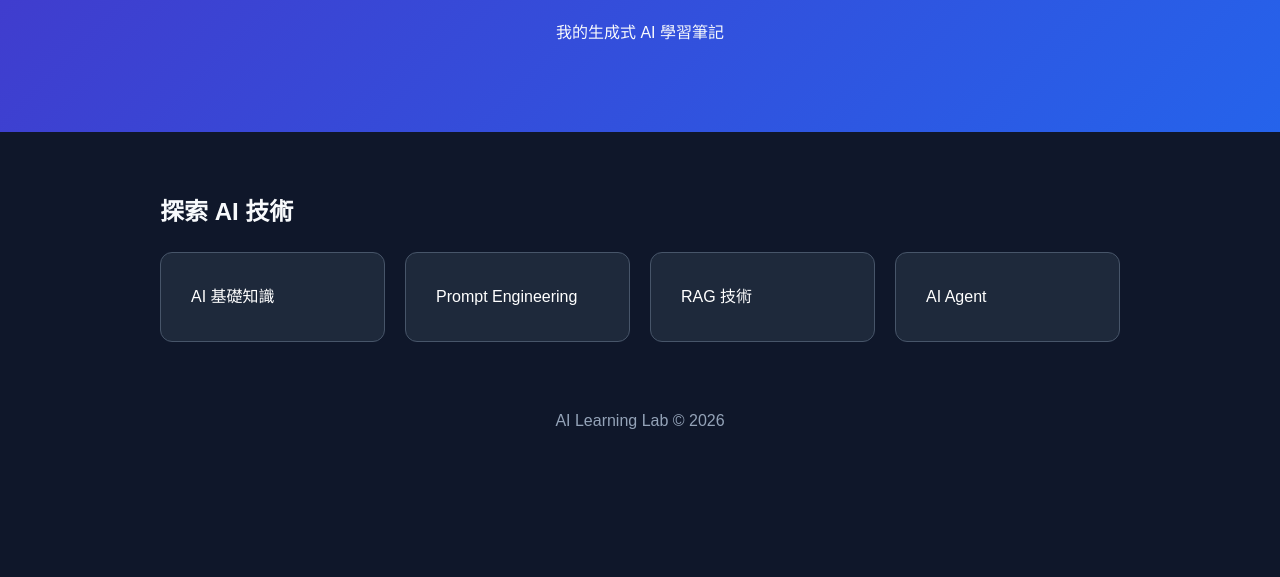
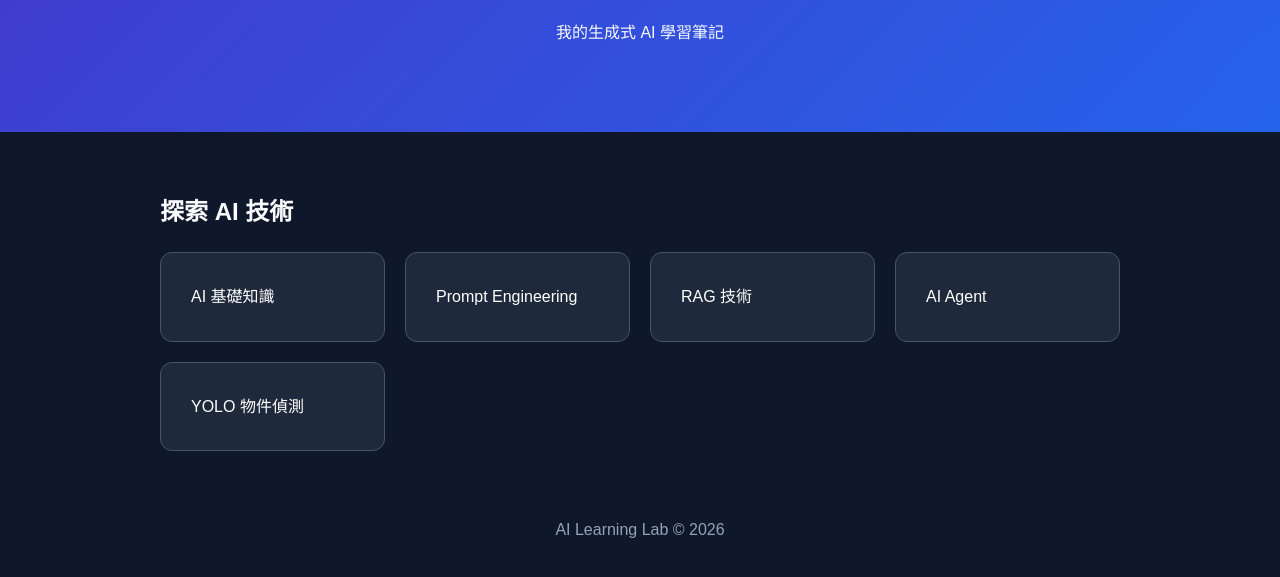
Before and after one commit to Autumn9445/AI-Learning-Lab, a plain HTML site: page index.html in a window 1280 px wide. Shown: the part 179-756 px from the top of the page. Drawn offline with Linux system fonts and the light colour scheme.

Commit message:
Add YOLO object detection link to index.html

```diff
--- a/index.html
+++ b/index.html
@@ -20,6 +20,7 @@
       <a href="pages/prompt.html">Prompt Engineering</a>
       <a href="pages/rag.html">RAG 技術</a>
       <a href="pages/agent.html">AI Agent</a>
+      <a href="pages/yolo.html">YOLO 物件偵測</a>
     </div>
   </main>
 
```
